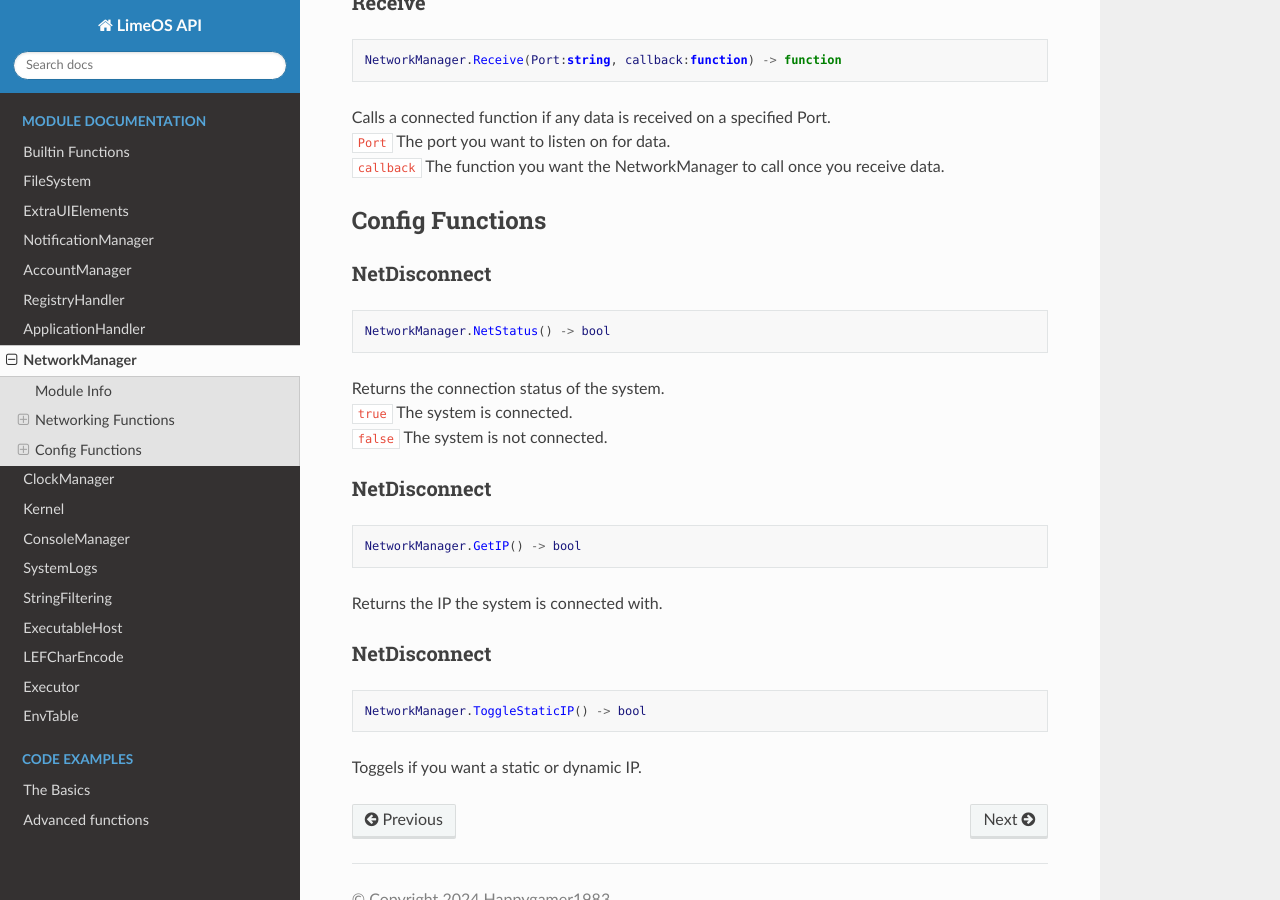
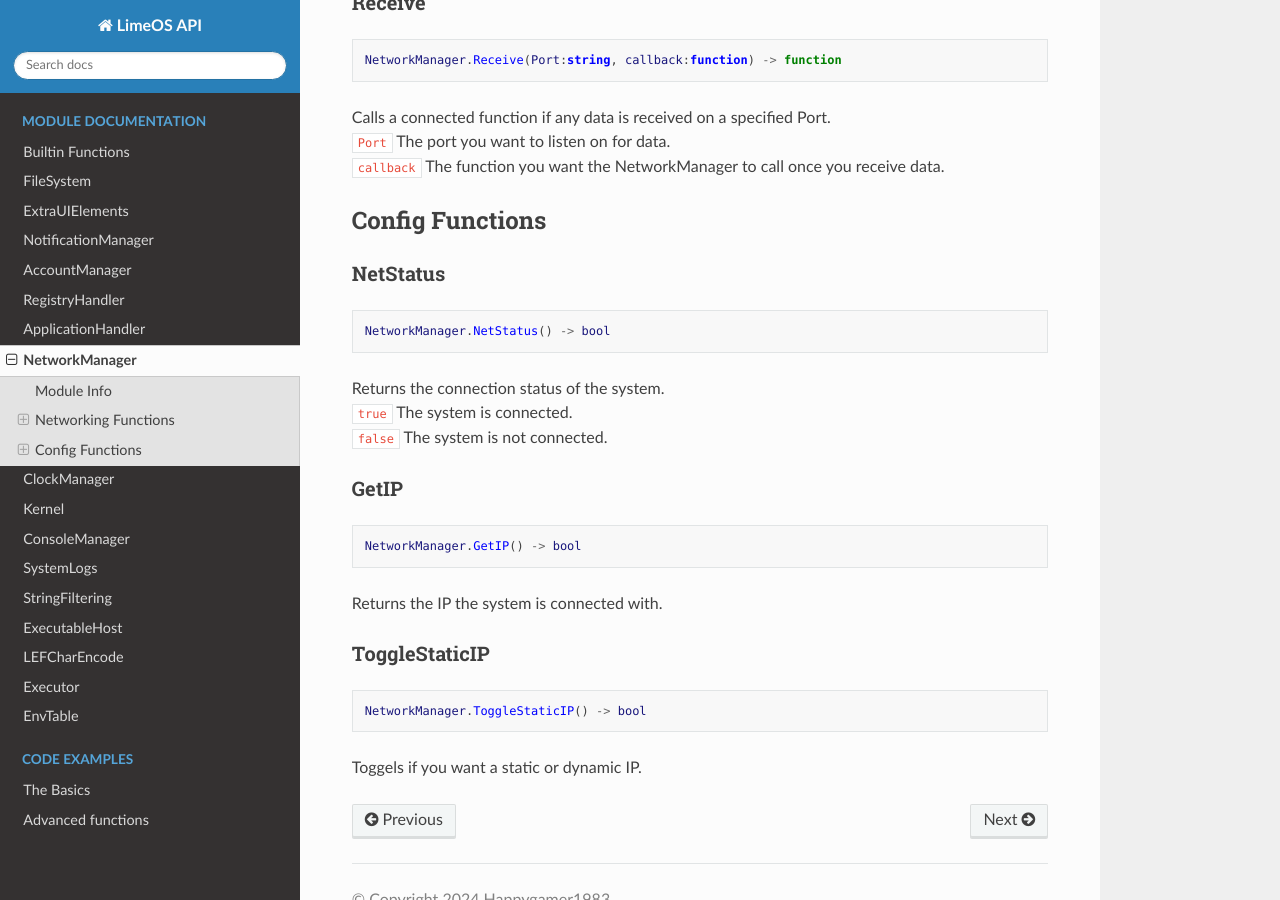
Before and after one commit to Happygamer1983/LimeOS-API, a Sphinx documentation site: the page built from docs/source/APIs/NetworkManager.rst, in a window 1280 px wide and 900 px high, scrolled down 1000 px. Built offline with Sphinx 7.4.7 and the Read the Docs theme 3.1.0, drawn with Linux system fonts in a browser that asks for light colours; pages that are not in the unit, such as notebooks, are missing from menus.

Commit message:
Fixed a page

```diff
--- a/docs/source/APIs/NetworkManager.rst
+++ b/docs/source/APIs/NetworkManager.rst
@@ -70,7 +70,7 @@ Calls a connected function if any data is received on a specified Port. :raw-htm
 Config Functions
 ----------------
 
-NetDisconnect
+NetStatus
 ~~~~~~~~~~~~~
 
 .. code-block:: luau
@@ -82,7 +82,7 @@ Returns the connection status of the system. :raw-html:`<br />`
 ``false`` The system is not connected. :raw-html:`<br />`
 
 
-NetDisconnect
+GetIP
 ~~~~~~~~~~~~~
 
 .. code-block:: luau
@@ -92,7 +92,7 @@ NetDisconnect
 Returns the IP the system is connected with. :raw-html:`<br />`
 
 
-NetDisconnect
+ToggleStaticIP
 ~~~~~~~~~~~~~
 
 .. code-block:: luau
```
